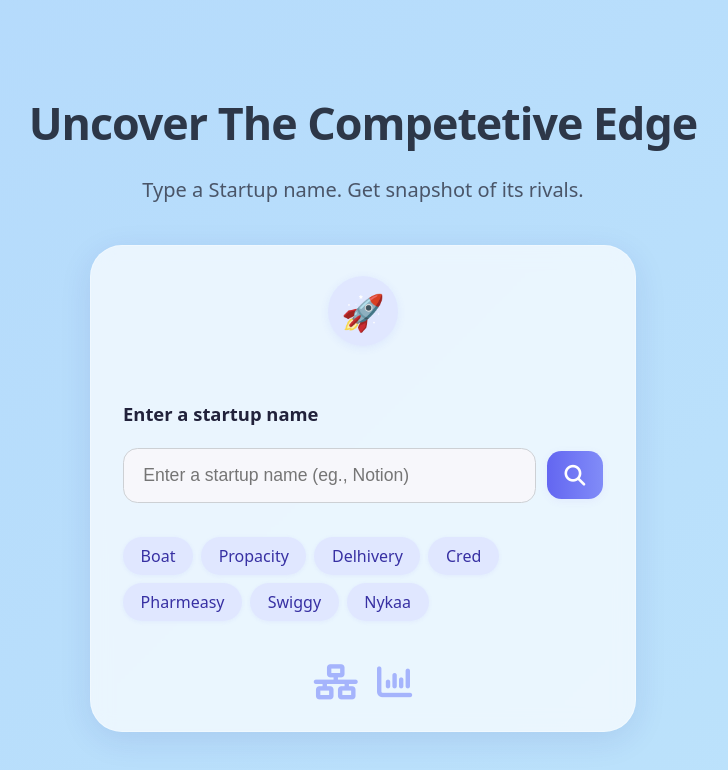
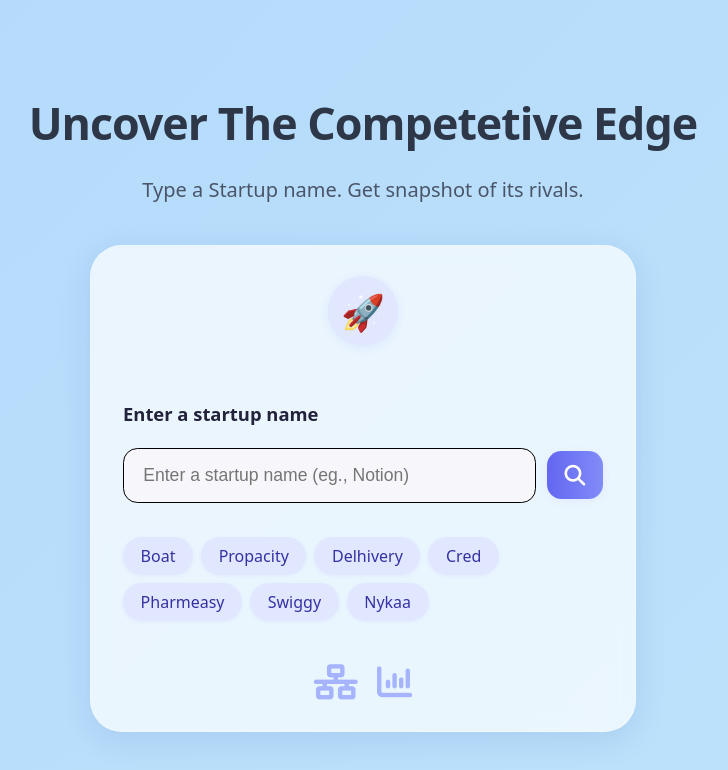
Before and after one commit to KhanjarSingh/AInalyst, a React (Vite) app: page / in a window 1280 px wide. Shown: the top 770 px of the page, without its empty margins (277-1005 px from the left). Built offline with nearby package versions, Linux system fonts and the light colour scheme.

Commit message:
Bug fixes

```diff
--- a/src/Home.css
+++ b/src/Home.css
@@ -926,7 +926,7 @@
   flex: 1;
   font-size: 1.1rem;
   padding: 1rem 1.2rem;
-  border: 1.5px solid #cdd0d4;
+  border: 1.5px solid black;
   border-radius: 0.9rem;
   background: #f7f7fb;
   outline: none;
```
